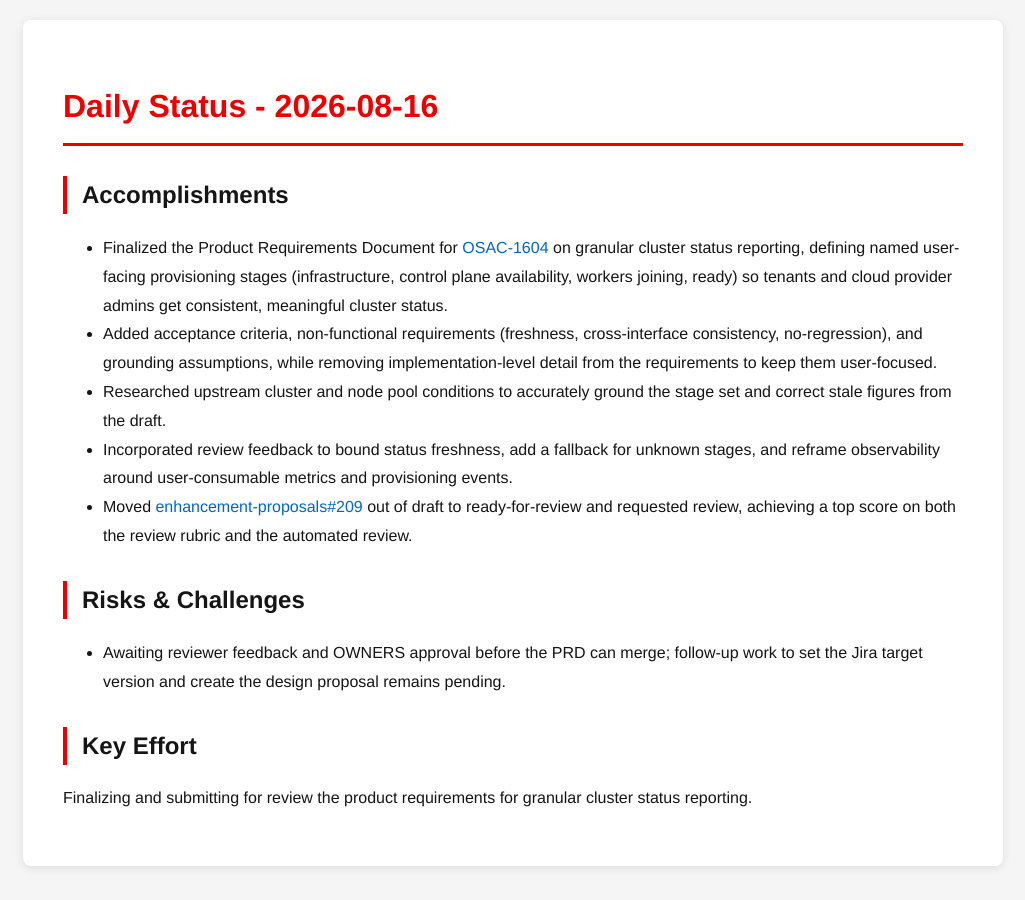
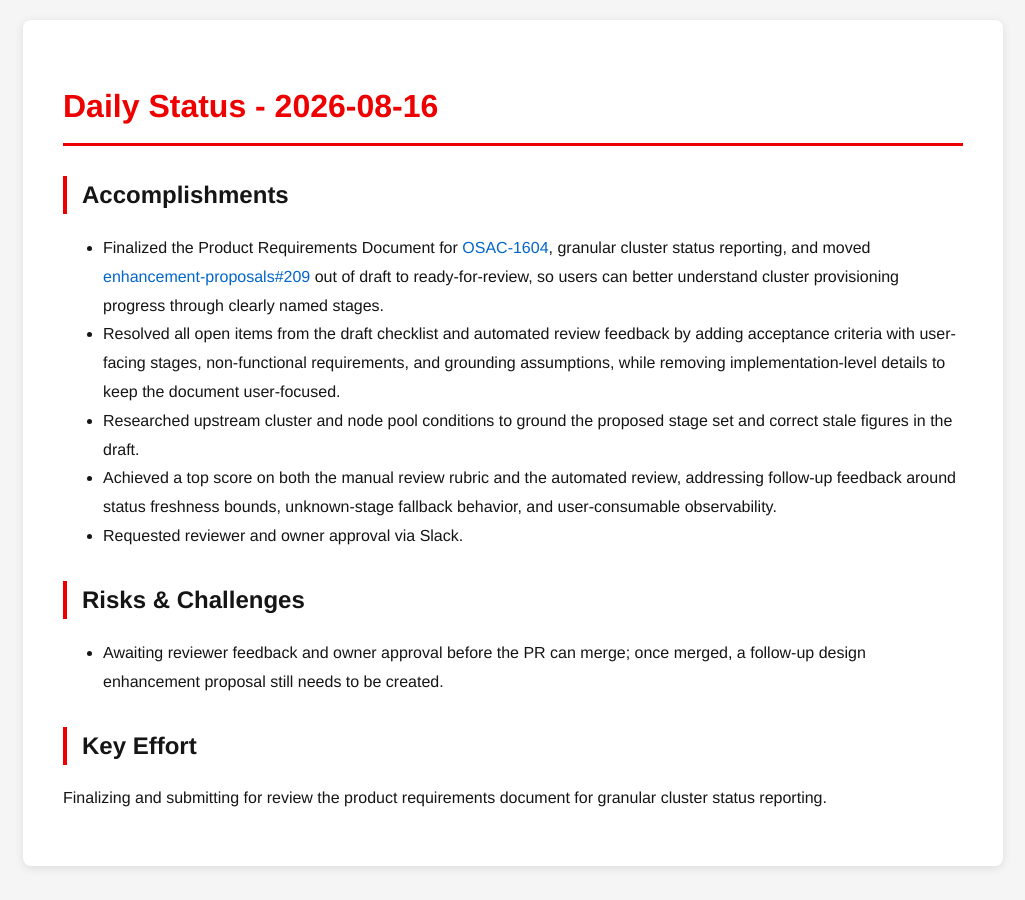
Before and after one commit to tzvatot/daily-status, a Jekyll site: the page built from 2026-08-16.md, in a window 1280 px wide. Shown: the whole page, without its empty margins (127-1152 px from the left). Built offline with Jekyll 4.4.1, drawn with Linux system fonts in a browser that asks for light colours.

Commit message:
Daily status update - 2026-08-16

```diff
--- a/2026-08-16.md
+++ b/2026-08-16.md
@@ -7,14 +7,14 @@ date: 2026-08-16
 # Daily Status - 2026-08-16
 
 ## Accomplishments
-- Finalized the Product Requirements Document for [OSAC-1604](https://redhat.atlassian.net/browse/OSAC-1604) on granular cluster status reporting, defining named user-facing provisioning stages (infrastructure, control plane availability, workers joining, ready) so tenants and cloud provider admins get consistent, meaningful cluster status.
-- Added acceptance criteria, non-functional requirements (freshness, cross-interface consistency, no-regression), and grounding assumptions, while removing implementation-level detail from the requirements to keep them user-focused.
-- Researched upstream cluster and node pool conditions to accurately ground the stage set and correct stale figures from the draft.
-- Incorporated review feedback to bound status freshness, add a fallback for unknown stages, and reframe observability around user-consumable metrics and provisioning events.
-- Moved [enhancement-proposals#209](https://github.com/osac-project/enhancement-proposals/pull/209) out of draft to ready-for-review and requested review, achieving a top score on both the review rubric and the automated review.
+- Finalized the Product Requirements Document for [OSAC-1604](https://redhat.atlassian.net/browse/OSAC-1604), granular cluster status reporting, and moved [enhancement-proposals#209](https://github.com/osac-project/enhancement-proposals/pull/209) out of draft to ready-for-review, so users can better understand cluster provisioning progress through clearly named stages.
+- Resolved all open items from the draft checklist and automated review feedback by adding acceptance criteria with user-facing stages, non-functional requirements, and grounding assumptions, while removing implementation-level details to keep the document user-focused.
+- Researched upstream cluster and node pool conditions to ground the proposed stage set and correct stale figures in the draft.
+- Achieved a top score on both the manual review rubric and the automated review, addressing follow-up feedback around status freshness bounds, unknown-stage fallback behavior, and user-consumable observability.
+- Requested reviewer and owner approval via Slack.
 
 ## Risks & Challenges
-- Awaiting reviewer feedback and OWNERS approval before the PRD can merge; follow-up work to set the Jira target version and create the design proposal remains pending.
+- Awaiting reviewer feedback and owner approval before the PR can merge; once merged, a follow-up design enhancement proposal still needs to be created.
 
 ## Key Effort
-Finalizing and submitting for review the product requirements for granular cluster status reporting.
+Finalizing and submitting for review the product requirements document for granular cluster status reporting.
```
